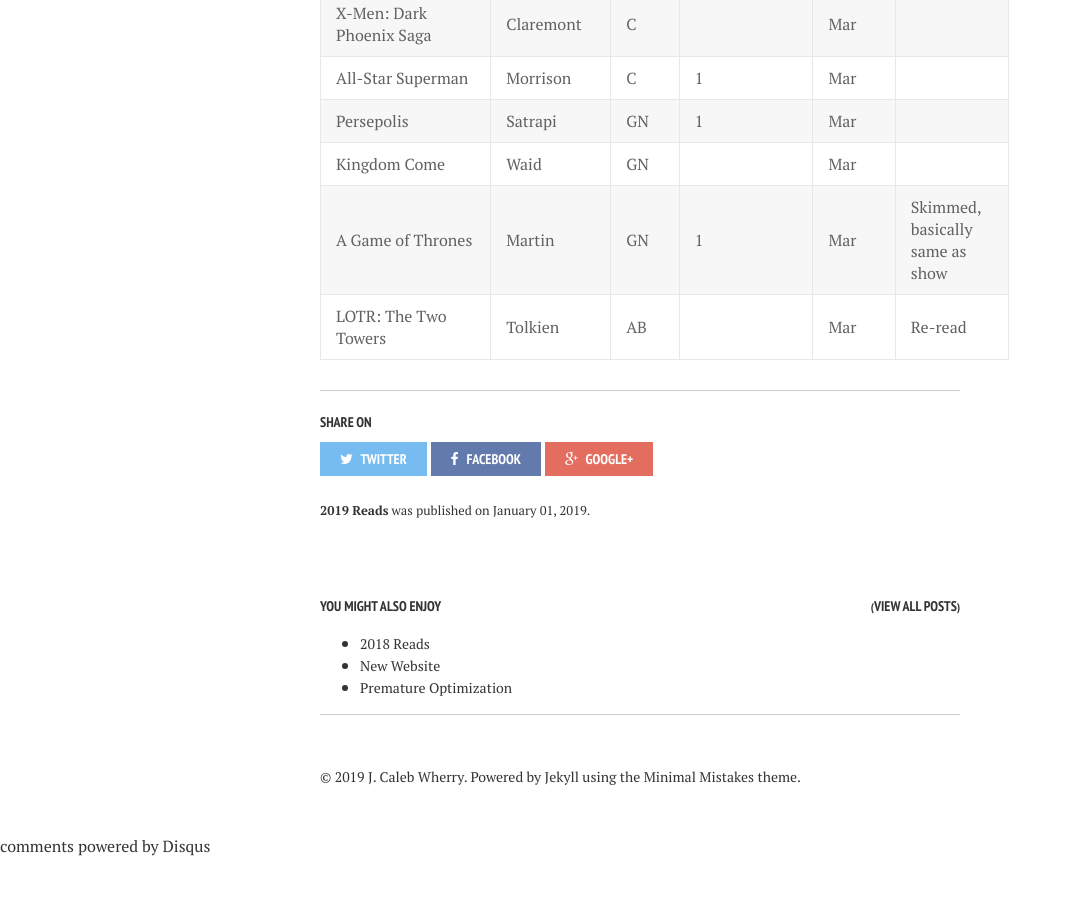
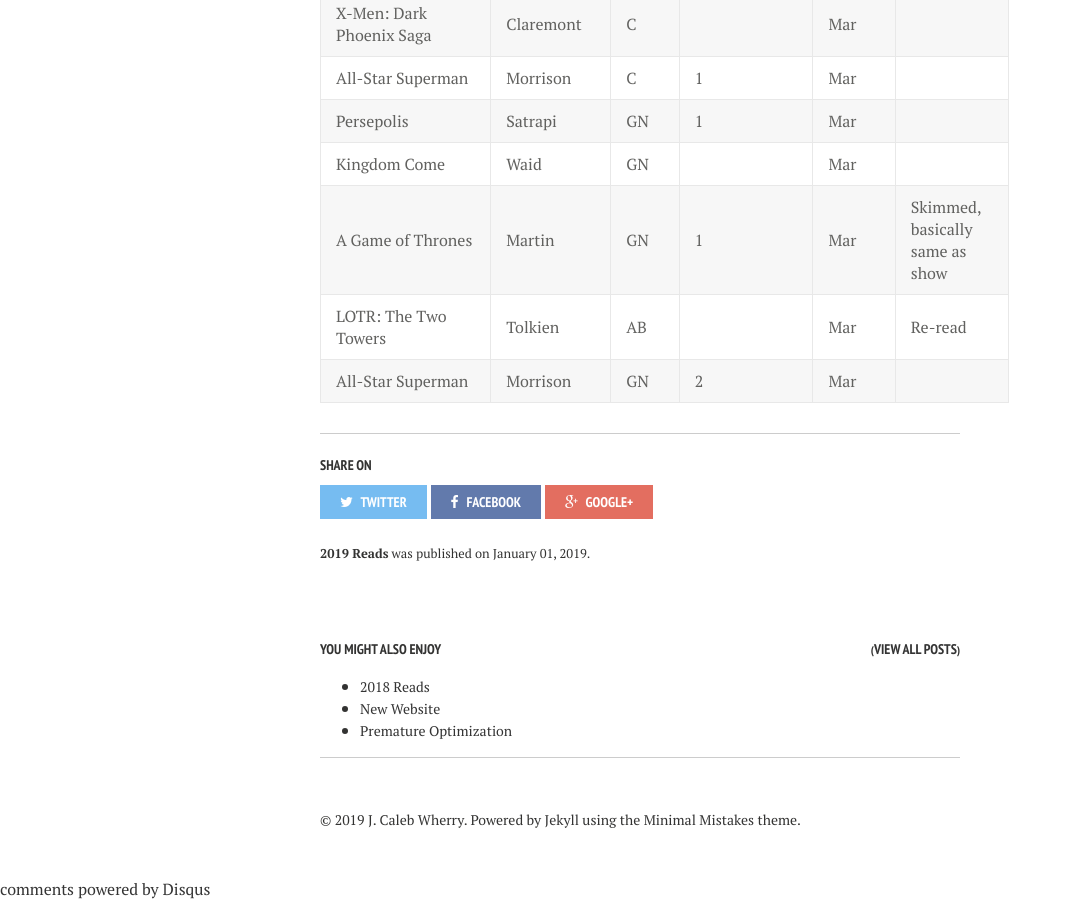
Before and after one commit to calebwherry/calebwherry.github.io, a Jekyll site: the page built from _posts/2019-01-01-2019-Reads.md, in a window 1280 px wide and 900 px high, scrolled down 4766 px. Shown: the whole window, without its empty margins (0-1072 px from the left). Built offline with Jekyll 4.4.1, drawn with Linux system fonts in a browser that asks for light colours; nearby versions of some CDN libraries; comment, search, counter and statistics services are not loaded; before the commit the page ends 5623 px from its top, so only the background shows below that.

Commit message:
Added new 2019 read.

```diff
--- a/_posts/2019-01-01-2019-Reads.md
+++ b/_posts/2019-01-01-2019-Reads.md
@@ -98,3 +98,4 @@
 | Kingdom Come                                  | Waid           | GN    |              | Mar          |                                               |
 | A Game of Thrones                             | Martin         | GN    | 1            | Mar          | Skimmed, basically same as show               |
 | LOTR: The Two Towers                          | Tolkien        | AB    |              | Mar          | Re-read                                       |
+| All-Star Superman                             | Morrison       | GN    | 2            | Mar          |                                               |
```
